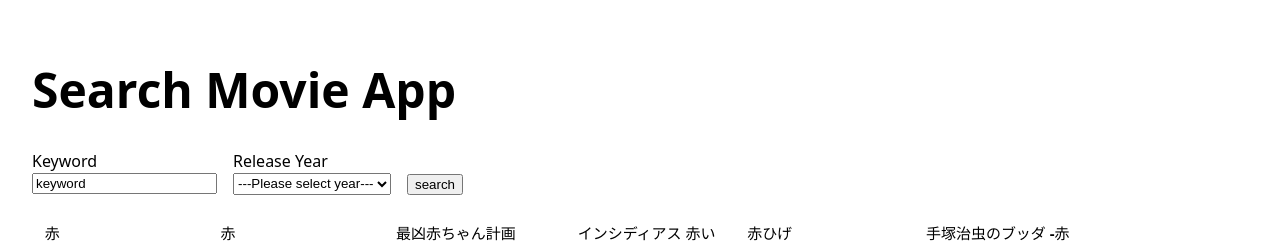
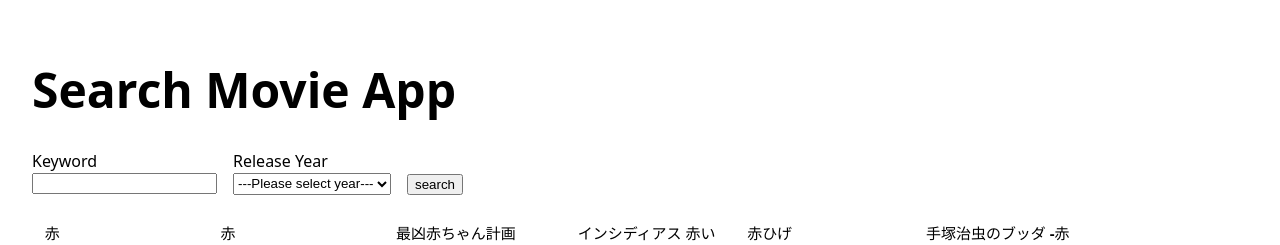
Before and after one commit to satorukomatsu/search-movie-app, a React (Vite) app: page / in a window 1280 px wide. Shown: the top 245 px of the page. Built offline with nearby package versions, Linux system fonts and the light colour scheme.

Commit message:
検索フォームをコンポーネントに切り出し

```diff
--- a/src/App.tsx
+++ b/src/App.tsx
@@ -1,4 +1,5 @@
 import Header from './components/Header'
+import SearchFormContent from './components/SearchFormContent'
 import './App.css'
 import mockData from './mockData.json'
 import genresData from './genresData.json'
@@ -9,27 +10,10 @@ interface Genre {
 }
 
 function App() {
-  const searchYears = ['2020', '2021', '2022', '2023', '2024']
-
   return (
     <>
       <Header title='Search Movie App'/>
-      <div className='formContent'>
-        <div className='formGroup'>
-          <label htmlFor='keyword'>Keyword</label>
-          <input type='text' id='keyword' value='keyword'></input>
-        </div>
-        <div className='formGroup'>
-          <label htmlFor='releaseYear'>Release Year</label>
-          <select id='releaseYear'>
-            <option value=''>---Please select year---</option>
-            {searchYears.map((year) => {
-              return <option key={year} value={year}>{year}</option>
-            })}
-          </select>
-        </div>
-        <div className='searchButton'><button>search</button></div>
-      </div>
+      <SearchFormContent/>
       <div className='movieListContents'>
         {mockData.results.map((result) => {
           return (
--- /dev/null
+++ b/src/components/SearchFormContent.tsx
@@ -0,0 +1,30 @@
+function SearchFormContent () {
+  const searchYears = ['2020', '2021', '2022', '2023', '2024']
+
+  return (
+    <div className='formContent'>
+      <div className='formGroup'>
+        <label htmlFor='keyword'>Keyword</label>
+        <input
+          type='text'
+          id='keyword'
+          value=''
+        />
+      </div>
+      <div className='formGroup'>
+        <label htmlFor='releaseYear'>Release Year</label>
+        <select id='releaseYear'>
+          <option value=''>---Please select year---</option>
+          {searchYears.map((year) => {
+            return <option key={year} value={year}>{year}</option>
+          })}
+        </select>
+      </div>
+      <div className='searchButton'>
+        <button>search</button>
+      </div>
+    </div>
+  )
+}
+
+export default SearchFormContent
```
